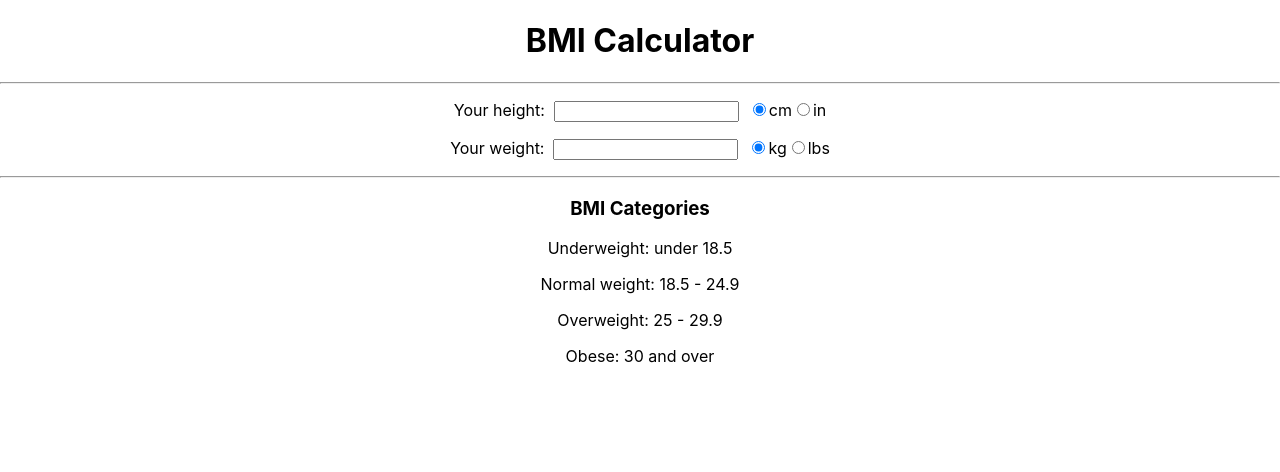
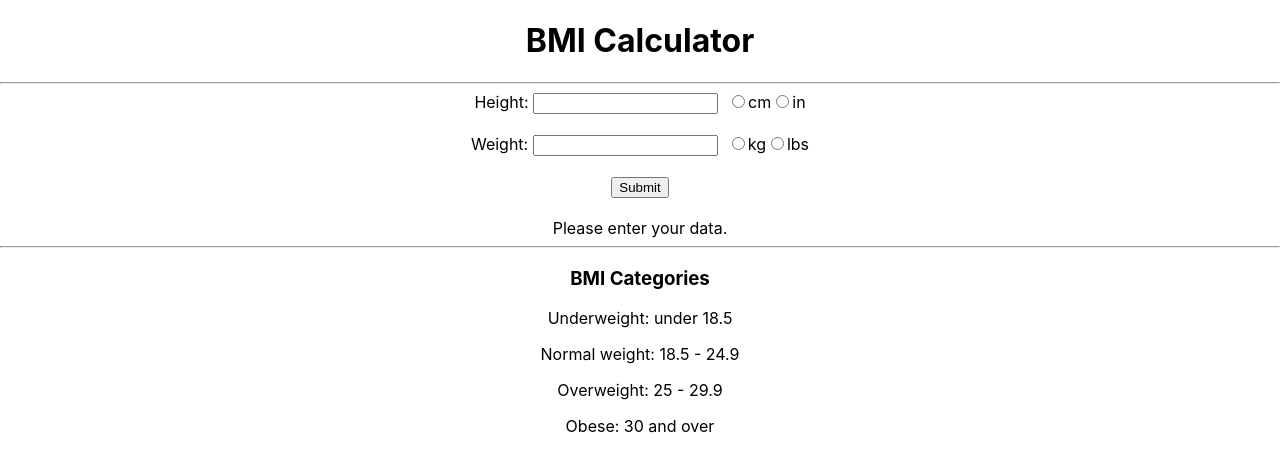
Before and after one commit to monilbid/bmi-calculator, a React (Create React App) app: page / in a window 1280 px wide. Shown: the top 472 px of the page. Built offline with nearby package versions, Linux system fonts and the light colour scheme.

Commit message:
Fixed bugs.

```diff
--- a/src/App.js
+++ b/src/App.js
@@ -2,60 +2,107 @@ import './App.css';
 import { useState } from 'react';
 
 function App() {
-  const [heightUnit, setHeightUnit] = useState("cm");
-  const [weightUnit, setWeightUnit] = useState("kg");
-  const [height, setHeight] = useState();
-  const [weight, setWeight] = useState();
+  const [heightUnit, setHeightUnit] = useState();
+  const [weightUnit, setWeightUnit] = useState();
+  const [isBmiValid, setIsBmiValid] = useState(false);
+  const [bmi, setBmi] = useState();
+  const [bmiCategory, setBmiCategory] = useState();
+
+  const handleSubmit = event => {
+    event.preventDefault();
+
+    const heightValue = document.getElementById("height").value;
+    const weightValue = document.getElementById("weight").value;
+
+    if (isNaN(heightValue) || isNaN(weightValue) || !heightUnit || !weightUnit) {
+      console.log("Error");
+      setIsBmiValid(false);
+      setBmiCategory();
+      return;
+    }
+
+    const heightMultiplier = heightUnit === "cm" ? 1 : 2.54;
+    const weightDivisor = weightUnit === "kg" ? 1 : 2.04623;
+
+    const height = (heightValue * heightMultiplier) / 100;
+    const weight = weightValue / weightDivisor;
+
+    const calculatedBmi = weight / (height * height);
+
+    setBmi(Math.floor(calculatedBmi * 100) / 100);
+
+    if (calculatedBmi < 18.5) {
+      setBmiCategory("underweight");
+    } else if (calculatedBmi >= 18.5 && calculatedBmi < 25) {
+      setBmiCategory("normal weight");
+    } else if (calculatedBmi >= 25 && calculatedBmi < 30) {
+      setBmiCategory("overweight");
+    } else {
+      setBmiCategory("obese");
+    }
+
+    setIsBmiValid(true);
+  }
+
+  const bmiTextGenerator = () => {
+    let color = "black";
+
+    if (bmiCategory === "underweight") {
+      color = "#ea4c46";
+    } else if (bmiCategory === "normal weight") {
+      color = "green";
+    } else if (bmiCategory === "overweight") {
+      color = "#ea4c46";
+    } else {
+      color = "#dc1c13";
+    }
+
+    return (
+      <>
+        <h3>Your BMI is {bmi}</h3>
+        <h4 style={{color: color}}>You are {bmiCategory}.</h4>
+      </>
+    );
+  }
 
   return (
     <div className="App">
       <h1>BMI Calculator</h1>
       <hr></hr>
       <div>
-        <p>
-          Your height: &nbsp;
-          <input type="number" onChange={(e) => setHeight(e.target.value)} /> &nbsp;
-          <label><input type="radio" id="cm" name="height" value="cm" checked={true} onChange={() => setHeightUnit("cm")} />cm</label>
+
+        <form>
+          <label htmlFor="height">Height: </label>
+          <input min="1" type="number" id="height" /> &nbsp;
+          <label><input type="radio" id="cm" name="height" value="cm" onChange={() => setHeightUnit("cm")} />cm</label>
           <label><input type="radio" id="in" name="height" value="in" onChange={() => setHeightUnit("in")} />in</label>
-        </p>
+          <br></br>
+          <br></br>
+          <label htmlFor="weight" style={{marginTop: "40px"}}>Weight: </label>
+          <input min="1" type="number" id="weight" /> &nbsp;
+          <label><input type="radio" id="kg" name="weight" value="kg"  onChange={() => setWeightUnit("kg")} />kg</label>
+          <label><input type="radio" id="lbs" name="weight" value="lbs" onChange={() => setWeightUnit("lbs")} />lbs</label>
+          <br></br>
+          <br></br>
+          <button onClick={handleSubmit}>Submit</button>
+        </form>
       </div>
       <div>
-        <p>
-          Your weight: &nbsp;
-          <input type="number" onChange={(e) => setWeight(e.target.value)} /> &nbsp;
-          <label><input type="radio" id="kg" name="weight" value="kg" checked={true} onChange={() => setWeightUnit("kg")} />kg</label>
-          <label><input type="radio" id="lbs" name="weight" value="lbs" onChange={() => setWeightUnit("lbs")} />lbs</label>
-        </p>
-      </div>
-      <div>
+        <br></br>
         {
-          displayText()
+          isBmiValid ? bmiTextGenerator() : `Please enter your data.`
         }
       </div>
       <hr></hr>
       <div>
         <h3>BMI Categories</h3>
-        <p id="underweight">Underweight: under 18.5</p>
-        <p id="normalweight">Normal weight: 18.5 - 24.9</p>
-        <p id="overweight">Overweight: 25 - 29.9</p>
-        <p id="obese">Obese: 30 and over</p>
+        <p>Underweight: under 18.5</p>
+        <p>Normal weight: 18.5 - 24.9</p>
+        <p>Overweight: 25 - 29.9</p>
+        <p>Obese: 30 and over</p>
       </div>
     </div>
   );
-
-  function displayText() {
-    const heightInCm = heightUnit === "cm" ? height / 100 : (height * 2.54) / 100;
-    const weightInKg = weightUnit === "kg" ? weight : weight / 2.204623;
-    const bmi = Math.round((weightInKg / (heightInCm * heightInCm)) * 100) / 100;
-
-    return (
-      <div>
-        {bmi ? `Your BMI is ${bmi}.` : ``}
-        {bmi ? <br /> : ``}
-        {bmi < 18.5 ? `You are underweight.` : bmi <= 24.9 ? `You are of normal weight.` : bmi >= 25 && bmi < 30 ? `You are overweight.` : bmi >= 30 ? `You are obese.` : ``}
-      </div>
-    );
-  }
 }
 
 export default App;
```
